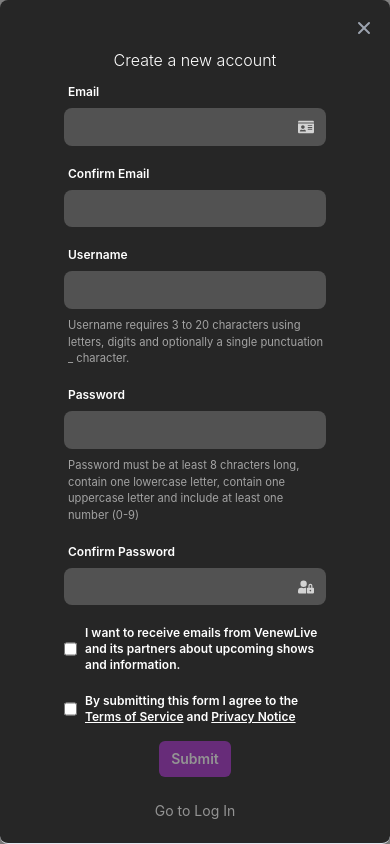
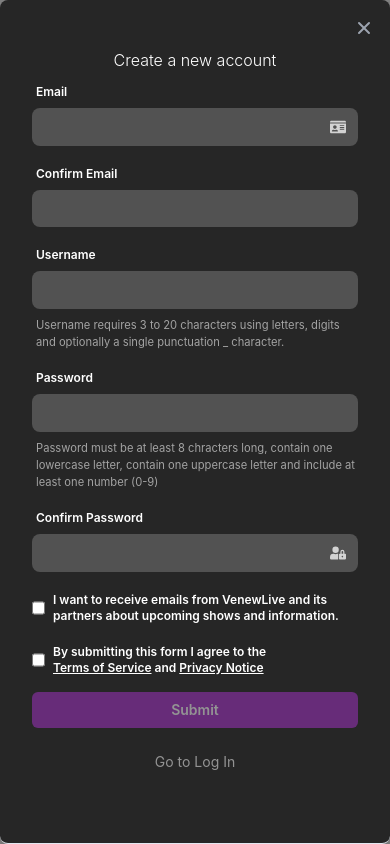
Before and after one commit to franciscalizo2/kiswe, a React (Create React App) app: page / in a window 390 px wide. Both pictures are taken after a click on the button "Register". Built offline with nearby package versions, Linux system fonts and the light colour scheme.

Commit message:
feat: implement responsiev design

```diff
--- a/src/App.tsx
+++ b/src/App.tsx
@@ -8,7 +8,7 @@ function App() {
   const [submittedFormValues, setSubmittedFormValues] = useState({});
 
   return (
-    <div className="flex justify-center items-center h-screen">
+    <div className="flex justify-center items-center h-screen p-6">
       <div>
         <p className="text-center">
           Hello! Please click on the "Register" button to proceed.
@@ -30,7 +30,7 @@ function App() {
               Thank you for your submission! Please see the submitted values
               below:
             </p>
-            <pre className="bg-neutral-800 rounded-lg p-6 text-white">
+            <pre className="bg-neutral-800 rounded-lg p-6 text-white text-justify	whitespace-pre-wrap	break-words">
               {JSON.stringify(submittedFormValues, null, 2)}
             </pre>
           </div>
--- a/src/components/RegistrationForm.tsx
+++ b/src/components/RegistrationForm.tsx
@@ -49,7 +49,7 @@ export default function RegistrationForm(props: RegistrationFormProps) {
   };
 
   return (
-    <div className="pt-6 pb-12 px-16 text-white w-full max-w-[870px]">
+    <div className="pt-6 pb-12 px-8 sm:px-16 text-white w-full max-w-[870px]">
       <h2 className="mt-6 mb-3 text-center font-light">Create a new account</h2>
 
       <form onSubmit={formik.handleSubmit} noValidate>
@@ -58,7 +58,7 @@ export default function RegistrationForm(props: RegistrationFormProps) {
             <label htmlFor="email" className="registration-label">
               Email
             </label>
-            <div className="relative text-gray-600 focus-within:text-gray-400">
+            <div className="relative">
               <input
                 type="email"
                 id="email"
@@ -170,7 +170,7 @@ export default function RegistrationForm(props: RegistrationFormProps) {
             <label htmlFor="confirmPassword" className="registration-label">
               Confirm Password
             </label>
-            <div className="relative text-gray-600 focus-within:text-gray-400">
+            <div className="relative">
               <input
                 type="password"
                 id="confirmPassword"
@@ -253,10 +253,10 @@ export default function RegistrationForm(props: RegistrationFormProps) {
         </div>
 
         <div className="flex flex-col items-center mt-4">
-          <div className="mb-3">
+          <div className="mb-3 w-full sm:w-auto">
             <button
               type="submit"
-              className="inline bg-primary-500 text-white px-3 py-2 font-semibold rounded-md text-sm text-center disabled:opacity-50"
+              className="inline bg-primary-500 w-full sm:w-auto text-white px-3 py-2 font-semibold rounded-md text-sm text-center disabled:opacity-50"
               disabled={!(formik.isValid && formik.dirty)}
             >
               Submit
```
